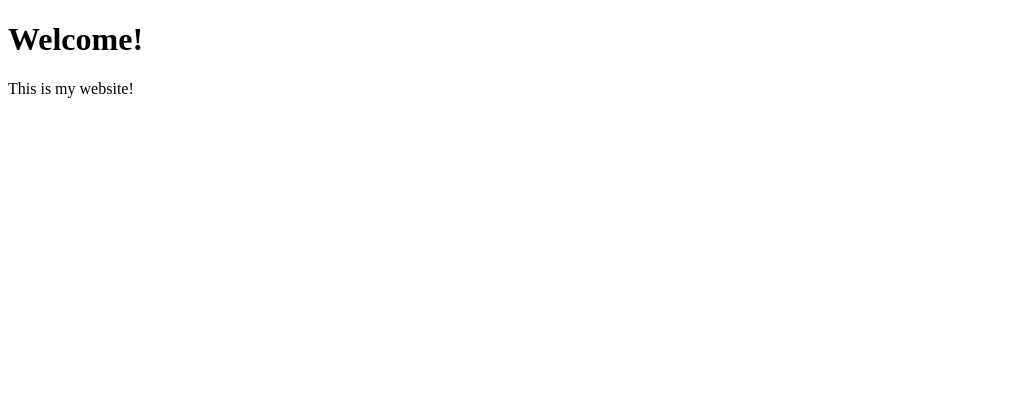
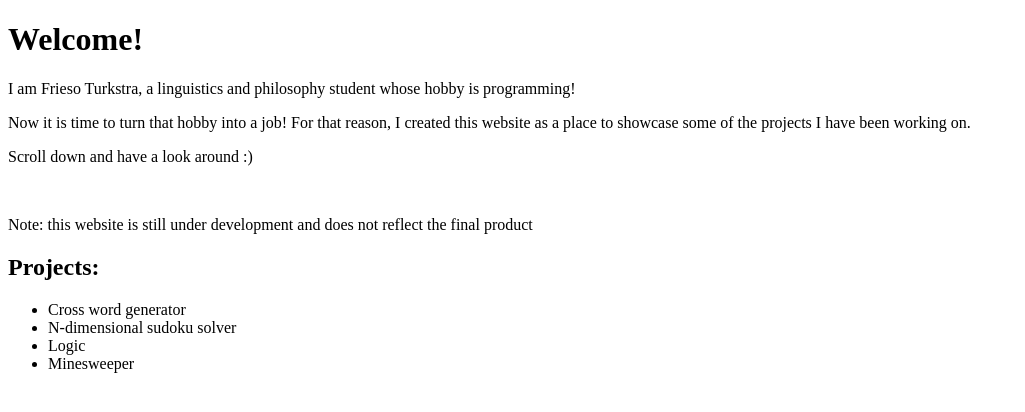
Before and after one commit to Frieso-Turkstra/Frieso-Turkstra.github.io, a plain HTML site: page index.html in a window 1280 px wide. Shown: the whole page, without its empty margins (0-1025 px from the left). Drawn offline with Linux system fonts and the light colour scheme.

Commit message:
Add intro text and project list

```diff
--- a/index.html
+++ b/index.html
@@ -2,10 +2,22 @@
 
 <html lang="en">
     <head>
-        <title>My site!</title>
+        <title>Frieso Turkstra</title>
     </head>
     <body>
         <h1>Welcome!</h1>
-        <p>This is my website!</p>
+        <p>I am Frieso Turkstra, a linguistics and philosophy student whose hobby is programming!</p>
+        <p>Now it is time to turn that hobby into a job! For that reason, I created this website as a place to showcase some of the projects I have been working on.</p>
+        <p>Scroll down and have a look around :)</p>
+        <br>
+        <p>Note: this website is still under development and does not reflect the final product</p>
+
+        <h2>Projects:</h2>
+        <ul>
+            <li>Cross word generator</li>
+            <li>N-dimensional sudoku solver</li>
+            <li>Logic</li>
+            <li>Minesweeper</li>
+        </ul>
     </body>
 </html>
```
